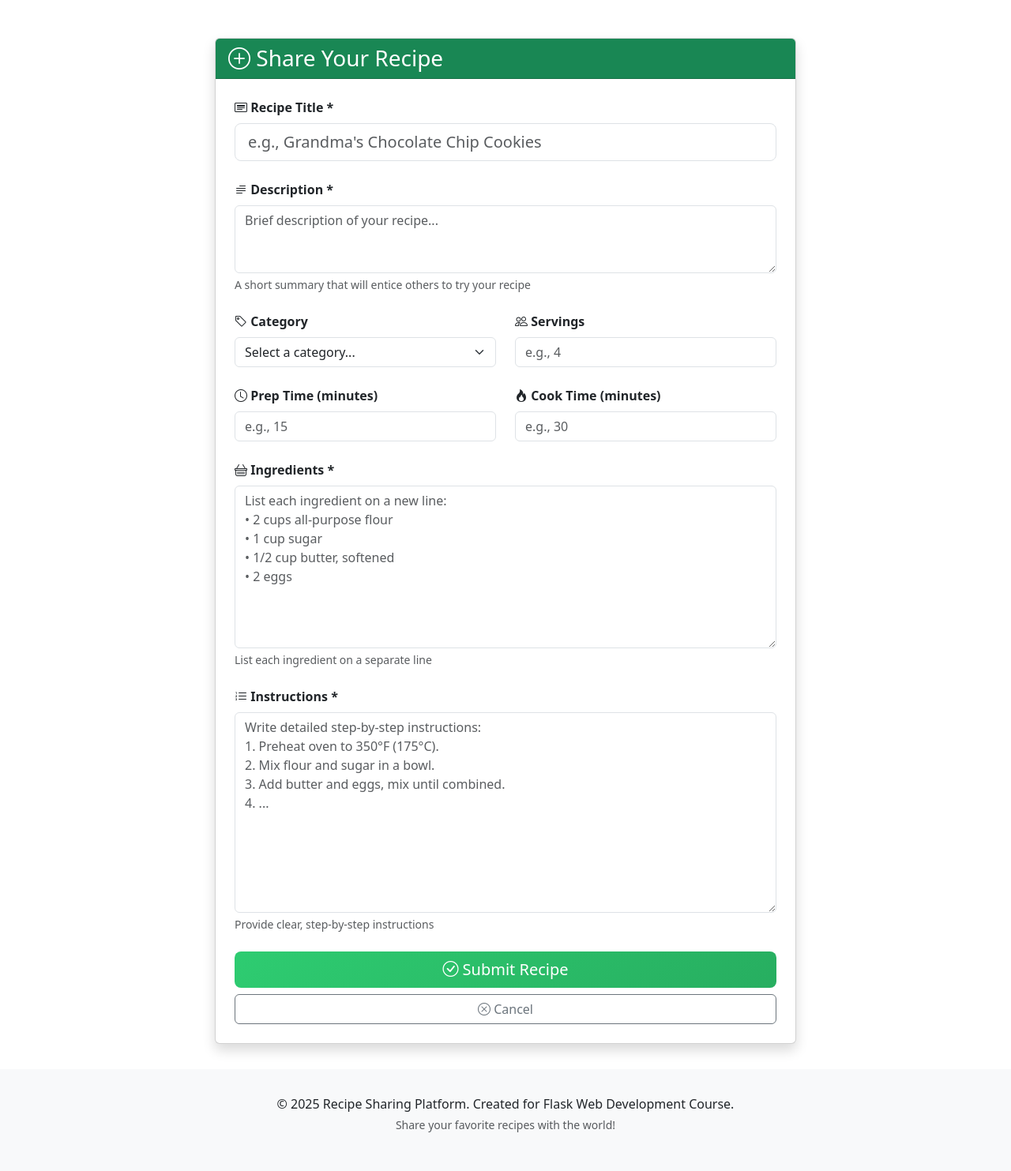
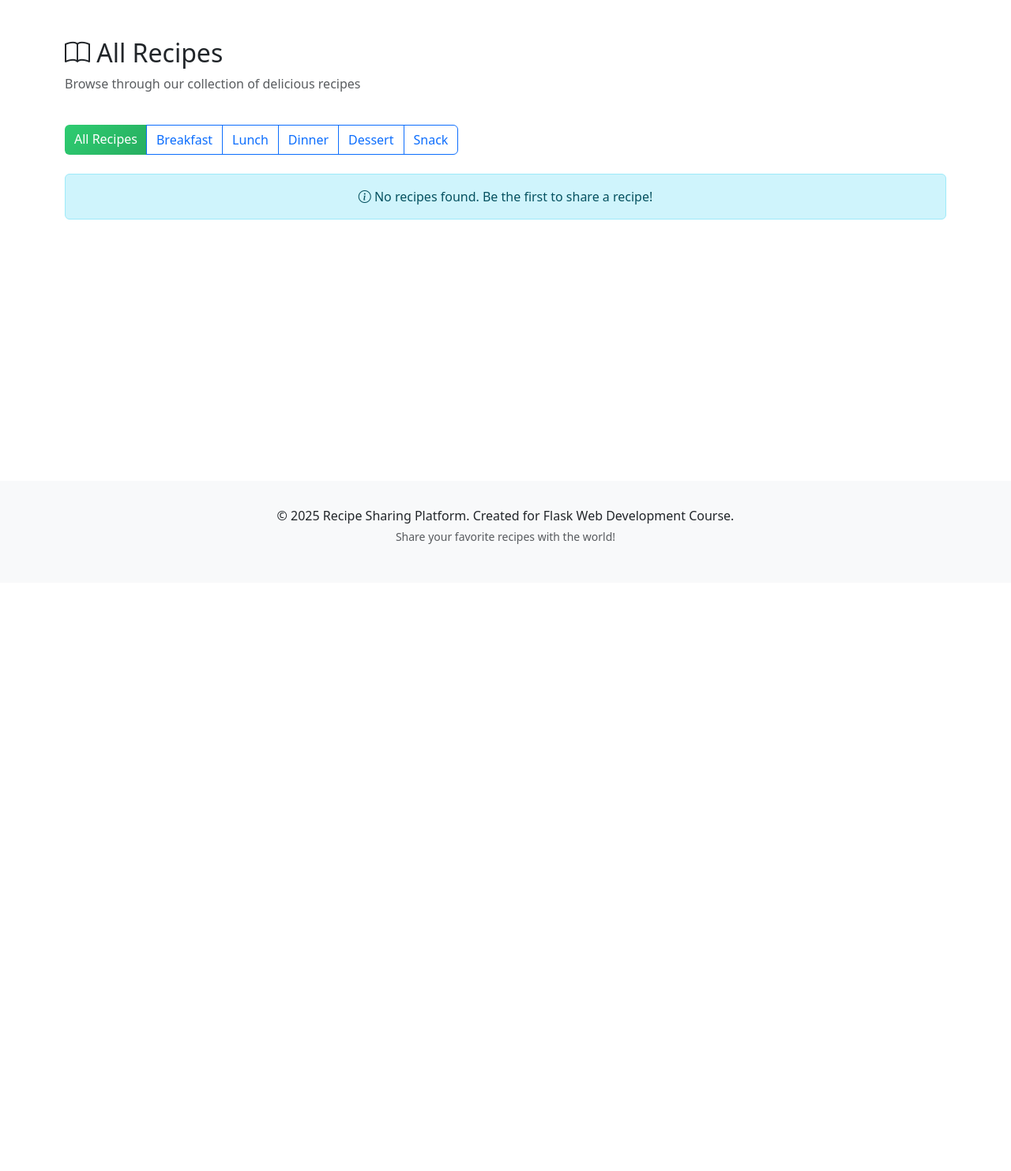
Before and after one commit to BlazingCrow88/miniproject3BrianShoemaker, a Flask app: page /recipes in a window 1280 px wide. Shown: the part 62-1545 px from the top of the page at 79% size. After the commit the page ends 751 px from the top, so only its background shows below. Run offline with Flask 3, Linux system fonts and the light colour scheme.

Commit message:
edited recipe page

```diff
--- a/templates/recipes.html
+++ b/templates/recipes.html
@@ -1,160 +1,123 @@
 {% extends "base.html" %}
 
-{% block title %}Add Recipe - Recipe Sharing Platform{% endblock %}
+{% block title %}All Recipes - Recipe Sharing Platform{% endblock %}
 
 {% block content %}
-<div class="row justify-content-center">
-    <div class="col-lg-8">
-        <div class="card shadow">
-            <div class="card-header bg-success text-white">
-                <h3 class="mb-0"><i class="bi bi-plus-circle"></i> Share Your Recipe</h3>
-            </div>
-            <div class="card-body p-4">
-                <form method="POST" action="{{ url_for('add_recipe') }}" id="recipeForm">
-                    <div class="mb-4">
-                        <label for="title" class="form-label fw-bold">
-                            <i class="bi bi-card-heading"></i> Recipe Title *
-                        </label>
-                        <input type="text"
-                               class="form-control form-control-lg"
-                               id="title"
-                               name="title"
-                               required
-                               placeholder="e.g., Grandma's Chocolate Chip Cookies"
-                               maxlength="200">
-                    </div>
-
-                    <div class="mb-4">
-                        <label for="description" class="form-label fw-bold">
-                            <i class="bi bi-text-paragraph"></i> Description *
-                        </label>
-                        <textarea class="form-control"
-                                  id="description"
-                                  name="description"
-                                  rows="3"
-                                  required
-                                  placeholder="Brief description of your recipe..."></textarea>
-                        <div class="form-text">A short summary that will entice others to try your recipe</div>
-                    </div>
-
 <div class="row mb-4">
-                        <div class="col-md-6">
-                            <label for="category" class="form-label fw-bold">
-                                <i class="bi bi-tag"></i> Category
-                            </label>
-                            <select class="form-select" id="category" name="category">
-                                <option value="">Select a category...</option>
-                                <option value="Breakfast">Breakfast</option>
-                                <option value="Lunch">Lunch</option>
-                                <option value="Dinner">Dinner</option>
-                                <option value="Dessert">Dessert</option>
-                                <option value="Snack">Snack</option>
-                                <option value="Appetizer">Appetizer</option>
-                                <option value="Beverage">Beverage</option>
-                            </select>
-                        </div>
-                        <div class="col-md-6">
-                            <label for="servings" class="form-label fw-bold">
-                                <i class="bi bi-people"></i> Servings
-                            </label>
-                            <input type="number"
-                                   class="form-control"
-                                   id="servings"
-                                   name="servings"
-                                   min="1"
-                                   max="100"
-                                   placeholder="e.g., 4">
+    <div class="col-12">
+        <h2><i class="bi bi-book"></i> All Recipes</h2>
+        <p class="text-muted">Browse through our collection of delicious recipes</p>
     </div>
 </div>
 
+<!-- Category Filter -->
 <div class="row mb-4">
-                        <div class="col-md-6">
-                            <label for="prep_time" class="form-label fw-bold">
-                                <i class="bi bi-clock"></i> Prep Time (minutes)
-                            </label>
-                            <input type="number"
-                                   class="form-control"
-                                   id="prep_time"
-                                   name="prep_time"
-                                   min="0"
-                                   placeholder="e.g., 15">
+    <div class="col-12">
+        <div class="btn-group" role="group" aria-label="Recipe categories">
+            <a href="{{ url_for('recipes') }}"
+               class="btn {% if not current_category %}btn-primary{% else %}btn-outline-primary{% endif %}">
+                All Recipes
+            </a>
+            <a href="{{ url_for('recipes', category='Breakfast') }}"
+               class="btn {% if current_category == 'Breakfast' %}btn-primary{% else %}btn-outline-primary{% endif %}">
+                Breakfast
+            </a>
+            <a href="{{ url_for('recipes', category='Lunch') }}"
+               class="btn {% if current_category == 'Lunch' %}btn-primary{% else %}btn-outline-primary{% endif %}">
+                Lunch
+            </a>
+            <a href="{{ url_for('recipes', category='Dinner') }}"
+               class="btn {% if current_category == 'Dinner' %}btn-primary{% else %}btn-outline-primary{% endif %}">
+                Dinner
+            </a>
+            <a href="{{ url_for('recipes', category='Dessert') }}"
+               class="btn {% if current_category == 'Dessert' %}btn-primary{% else %}btn-outline-primary{% endif %}">
+                Dessert
+            </a>
+            <a href="{{ url_for('recipes', category='Snack') }}"
+               class="btn {% if current_category == 'Snack' %}btn-primary{% else %}btn-outline-primary{% endif %}">
+                Snack
+            </a>
         </div>
-                        <div class="col-md-6">
-                            <label for="cook_time" class="form-label fw-bold">
-                                <i class="bi bi-fire"></i> Cook Time (minutes)
-                            </label>
-                            <input type="number"
-                                   class="form-control"
-                                   id="cook_time"
-                                   name="cook_time"
-                                   min="0"
-                                   placeholder="e.g., 30">
     </div>
 </div>
 
-                    <div class="mb-4">
-                        <label for="ingredients" class="form-label fw-bold">
-                            <i class="bi bi-basket"></i> Ingredients *
-                        </label>
-                        <textarea class="form-control"
-                                  id="ingredients"
-                                  name="ingredients"
-                                  rows="8"
-                                  required
-                                  placeholder="List each ingredient on a new line:
-• 2 cups all-purpose flour
-• 1 cup sugar
-• 1/2 cup butter, softened
-• 2 eggs"></textarea>
-                        <div class="form-text">List each ingredient on a separate line</div>
+{% if recipes %}
+<div class="row">
+    {% for recipe in recipes %}
+    <div class="col-md-6 col-lg-4 mb-4">
+        <div class="card recipe-card h-100 shadow-sm">
+            <div class="card-body">
+                <h5 class="card-title">{{ recipe.title }}</h5>
+                <p class="card-text text-muted">
+                    {{ recipe.description[:120] }}{% if recipe.description|length > 120 %}...{% endif %}
+                </p>
+
+                <div class="mb-2">
+                    <small class="text-muted">
+                        <i class="bi bi-person"></i> By {{ recipe.author.username }}
+                    </small>
                 </div>
 
-                    <div class="mb-4">
-                        <label for="instructions" class="form-label fw-bold">
-                            <i class="bi bi-list-ol"></i> Instructions *
-                        </label>
-                        <textarea class="form-control"
-                                  id="instructions"
-                                  name="instructions"
-                                  rows="10"
-                                  required
-                                  placeholder="Write detailed step-by-step instructions:
-1. Preheat oven to 350°F (175°C).
-2. Mix flour and sugar in a bowl.
-3. Add butter and eggs, mix until combined.
-4. ..."></textarea>
-                        <div class="form-text">Provide clear, step-by-step instructions</div>
+                {% if recipe.category %}
+                <div class="mb-2">
+                    <span class="badge bg-success">{{ recipe.category }}</span>
+                </div>
+                {% endif %}
+
+                <div class="d-flex justify-content-between align-items-center mb-3">
+                    <div>
+                        {% if recipe.prep_time %}
+                        <small class="text-muted">
+                            <i class="bi bi-clock"></i> {{ recipe.prep_time }}min prep
+                        </small>
+                        {% endif %}
+                    </div>
+                    <div>
+                        {% if recipe.cook_time %}
+                        <small class="text-muted">
+                            <i class="bi bi-fire"></i> {{ recipe.cook_time }}min cook
+                        </small>
+                        {% endif %}
+                    </div>
                 </div>
 
-                    <div class="d-grid gap-2">
-                        <button type="submit" class="btn btn-primary btn-lg">
-                            <i class="bi bi-check-circle"></i> Submit Recipe
-                        </button>
-                        <a href="{{ url_for('index') }}" class="btn btn-outline-secondary">
-                            <i class="bi bi-x-circle"></i> Cancel
+                {% if recipe.servings %}
+                <div class="mb-3">
+                    <small class="text-muted">
+                        <i class="bi bi-people"></i> Serves {{ recipe.servings }}
+                    </small>
+                </div>
+                {% endif %}
+
+                <a href="{{ url_for('recipe_detail', recipe_id=recipe.id) }}"
+                   class="btn btn-outline-success w-100">
+                    <i class="bi bi-eye"></i> View Recipe
                 </a>
             </div>
-                </form>
+            <div class="card-footer text-muted small">
+                <i class="bi bi-calendar3"></i> Added {{ recipe.created_at.strftime('%b %d, %Y') }}
             </div>
         </div>
     </div>
+    {% endfor %}
 </div>
+{% else %}
+<div class="alert alert-info text-center">
+    <i class="bi bi-info-circle"></i>
+    {% if current_category %}
+        No recipes found in the {{ current_category }} category.
+    {% else %}
+        No recipes found. Be the first to share a recipe!
+    {% endif %}
+</div>
+{% endif %}
+
+{% if session.user_id %}
+<div class="text-center mt-5">
+    <a href="{{ url_for('add_recipe') }}" class="btn btn-primary btn-lg">
+        <i class="bi bi-plus-circle"></i> Share Your Recipe
+    </a>
+</div>
+{% endif %}
 {% endblock %}
-
-{% block extra_js %}
-<script>
-    // Form validation feedback
-    document.getElementById('recipeForm').addEventListener('submit', function(event) {
-        const title = document.getElementById('title').value.trim();
-        const description = document.getElementById('description').value.trim();
-        const ingredients = document.getElementById('ingredients').value.trim();
-        const instructions = document.getElementById('instructions').value.trim();
-
-        if (!title || !description || !ingredients || !instructions) {
-            event.preventDefault();
-            alert('Please fill in all required fields (marked with *)');
-            return false;
-        }
-    });
-</script>
-{% endblock %}
```
Lines whose indentation alone changed are shown as unchanged.
